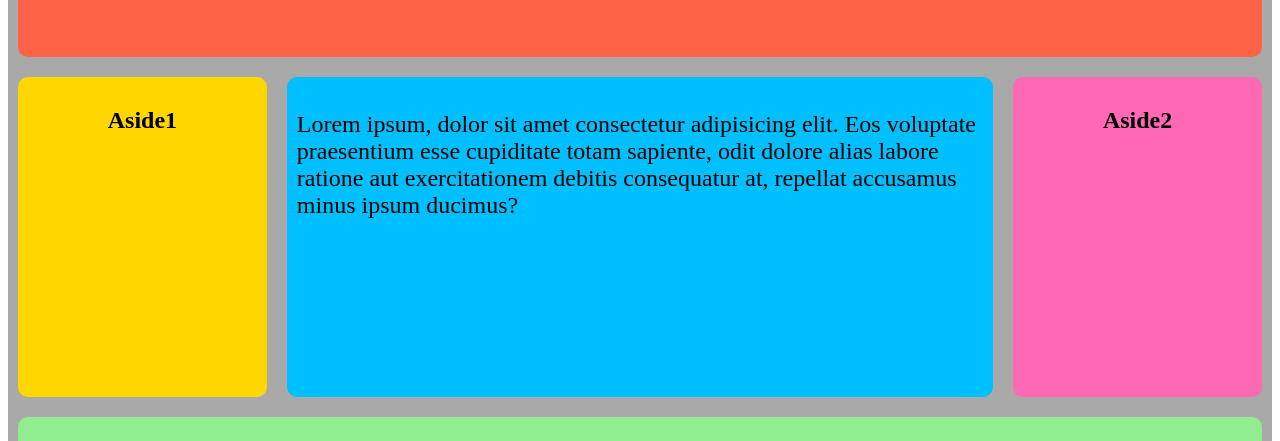
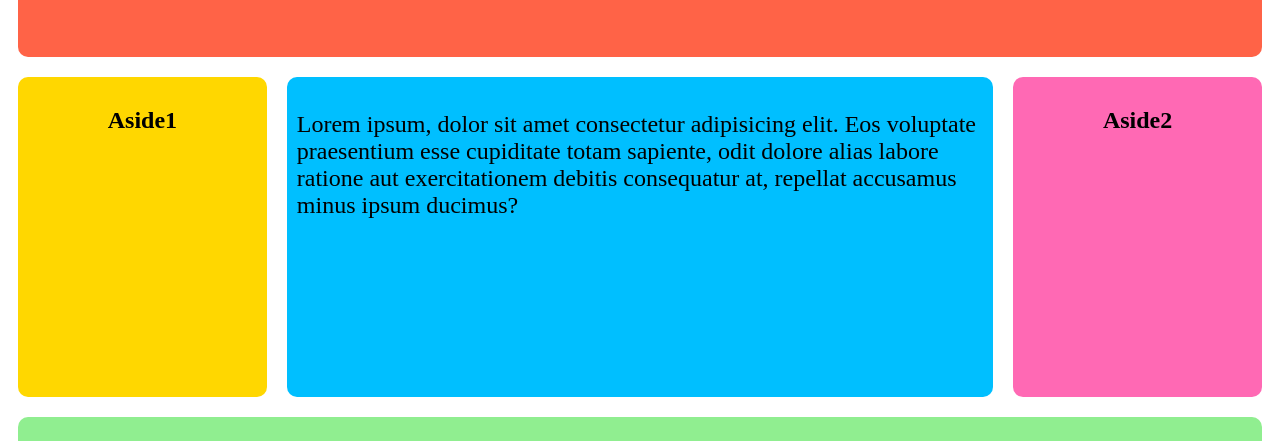
Before and after one commit to Druzhkova/Responsive-flexbox-layout-page, a plain HTML site: page index.html in a window 1280 px wide. Shown: the part 101-542 px from the top of the page. Drawn offline with Linux system fonts and the light colour scheme.

Commit message:
Update style.css

```diff
--- a/css/style.css
+++ b/css/style.css
@@ -2,7 +2,6 @@
   display: flex;
   flex-flow: row wrap;
   text-align: center;
-  background: darkgrey;
 }
 
 .wrapper>*{
```
